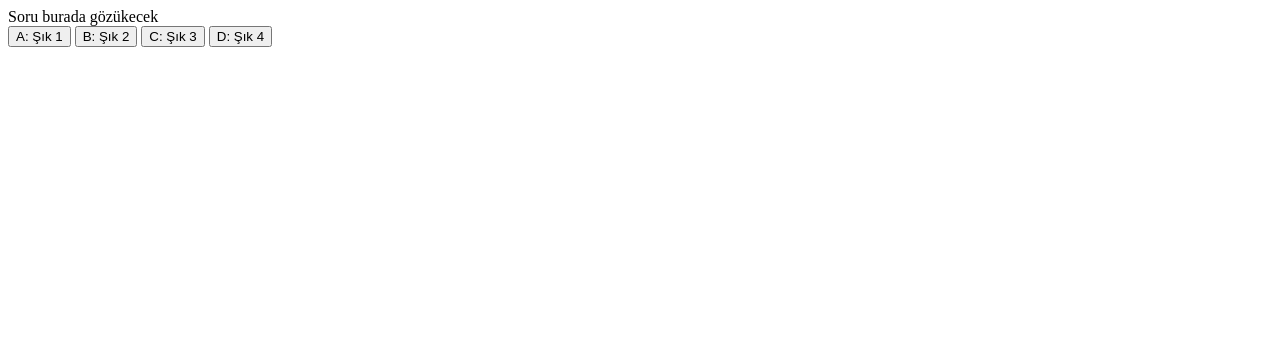
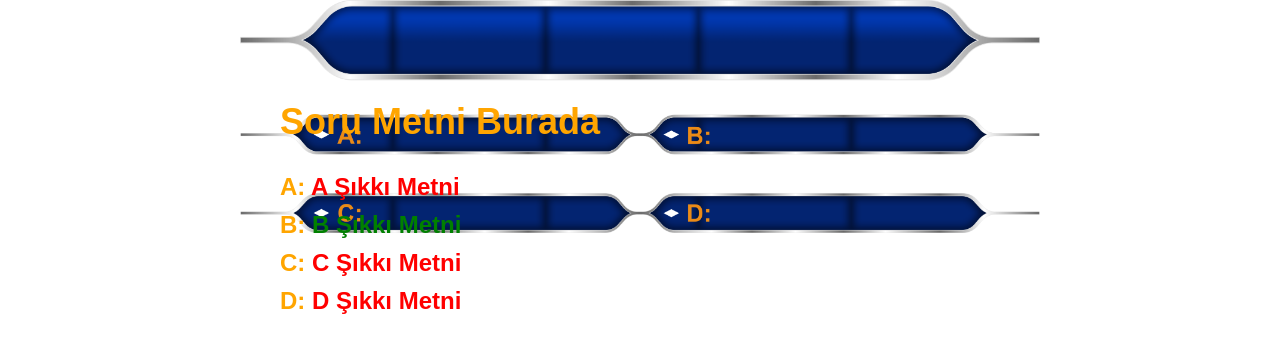
Before and after one commit to juskahpe/cinmin, a plain HTML site: page index.html in a window 1280 px wide. Drawn offline with Linux system fonts and the light colour scheme.

Commit message:
ben yaptım

```diff
--- a/app.js
+++ b/app.js
@@ -1,30 +1,16 @@
-// Firebase'den veya API'den gelen veri
-firebase.database().ref('game').on('value', function(snapshot) {
-  const data = snapshot.val();
-  const selectedChoice = data.selectedChoice; // Seçilen şık (A, B, C veya D)
-  const correctChoice = data.correctChoice;   // Doğru şık (A, B, C veya D)
+// Örnek kullanım: Şıkları kontrol et
+function highlightOption(option) {
+    const options = ['optionA', 'optionB', 'optionC', 'optionD'];
+    const correctAnswer = 'optionB'; // Doğru cevap için örnek
+    options.forEach(opt => {
+        const element = document.getElementById(opt);
+        if (opt === correctAnswer) {
+            element.style.color = 'green'; // Doğru şık yeşil
+        } else {
+            element.style.color = 'red'; // Yanlış şık kırmızı
+        }
+    });
+}
 
-  // Soruyu ve şıkları güncelle
-  document.getElementById('question').innerText = data.question;
-  document.getElementById('choiceA').innerText = `A: ${data.choices.A}`;
-  document.getElementById('choiceB').innerText = `B: ${data.choices.B}`;
-  document.getElementById('choiceC').innerText = `C: ${data.choices.C}`;
-  document.getElementById('choiceD').innerText = `D: ${data.choices.D}`;
-
-  // Tüm butonların sınıflarını temizle
-  const choices = ['choiceA', 'choiceB', 'choiceC', 'choiceD'];
-  choices.forEach(choice => {
-    document.getElementById(choice).classList.remove('selected', 'correct', 'wrong');
-  });
-
-  // Seçilen şıkkı sarıya boyama
-  document.getElementById(`choice${selectedChoice}`).classList.add('selected');
-
-  // Doğru şıkkı yeşile boyama
-  document.getElementById(`choice${correctChoice}`).classList.add('correct');
-
-  // Seçim yanlışsa, seçilen şıkkı kırmızı yap
-  if (selectedChoice !== correctChoice) {
-    document.getElementById(`choice${selectedChoice}`).classList.add('wrong');
-  }
-});
+// Bu fonksiyonu istediğin bir yerden çağırabilirsin
+highlightOption();
--- a/index.html
+++ b/index.html
@@ -1,9 +1,24 @@
-<div id="overlay">
-  <div id="question">Soru burada gözükecek</div>
-  <div id="choices">
-    <button id="choiceA">A: Şık 1</button>
-    <button id="choiceB">B: Şık 2</button>
-    <button id="choiceC">C: Şık 3</button>
-    <button id="choiceD">D: Şık 4</button>
-  </div>
-</div>
+<!DOCTYPE html>
+<html lang="en">
+<head>
+    <meta charset="UTF-8">
+    <meta name="viewport" content="width=device-width, initial-scale=1.0">
+    <title>Kim Milyoner Olmak İster Overlay</title>
+    <link rel="stylesheet" href="style.css">
+</head>
+<body>
+    <div class="container">
+        <img src="assets/asljkdfhlaskhdf.png" alt="Soru Overlay" class="overlay">
+        <div class="text">
+            <h2>Soru Metni Burada</h2>
+            <ul>
+                <li>A: <span id="optionA">A Şıkkı Metni</span></li>
+                <li>B: <span id="optionB">B Şıkkı Metni</span></li>
+                <li>C: <span id="optionC">C Şıkkı Metni</span></li>
+                <li>D: <span id="optionD">D Şıkkı Metni</span></li>
+            </ul>
+        </div>
+    </div>
+    <script src="app.js"></script>
+</body>
+</html>
--- a/style.css
+++ b/style.css
@@ -1,28 +1,36 @@
-/* Varsayılan şık stili */
-#choices button {
-  font-size: 24px;
-  padding: 10px 20px;
-  color: white;
-  background-color: black; /* Başlangıçta tüm şıklar siyah */
-  border: none;
-  margin: 10px;
-  cursor: pointer;
+body {
+    margin: 0;
+    padding: 0;
+    font-family: Arial, sans-serif;
 }
 
-/* Seçilen şık sarı olacak */
-.selected {
-  background-color: yellow;
-  color: black;
+.container {
+    position: relative;
+    width: 100%;
+    max-width: 800px; /* Resmin genişliğine göre ayarla */
+    margin: auto;
 }
 
-/* Doğru şık yeşil olacak */
-.correct {
-  background-color: green;
-  color: white;
+.overlay {
+    width: 100%;
+    height: auto;
 }
 
-/* Yanlış şık kırmızı olacak */
-.wrong {
-  background-color: red;
-  color: white;
+.text {
+    position: absolute;
+    top: 30%; /* Üstten uzaklık */
+    left: 5%; /* Soldan uzaklık */
+    color: orange; /* Yazı rengi */
+    font-size: 24px; /* Yazı boyutu */
+    text-align: left;
 }
+
+.text ul {
+    list-style-type: none;
+    padding: 0;
+}
+
+.text li {
+    margin: 10px 0;
+    font-weight: bold; /* Şıkları kalın yap */
+}
```
